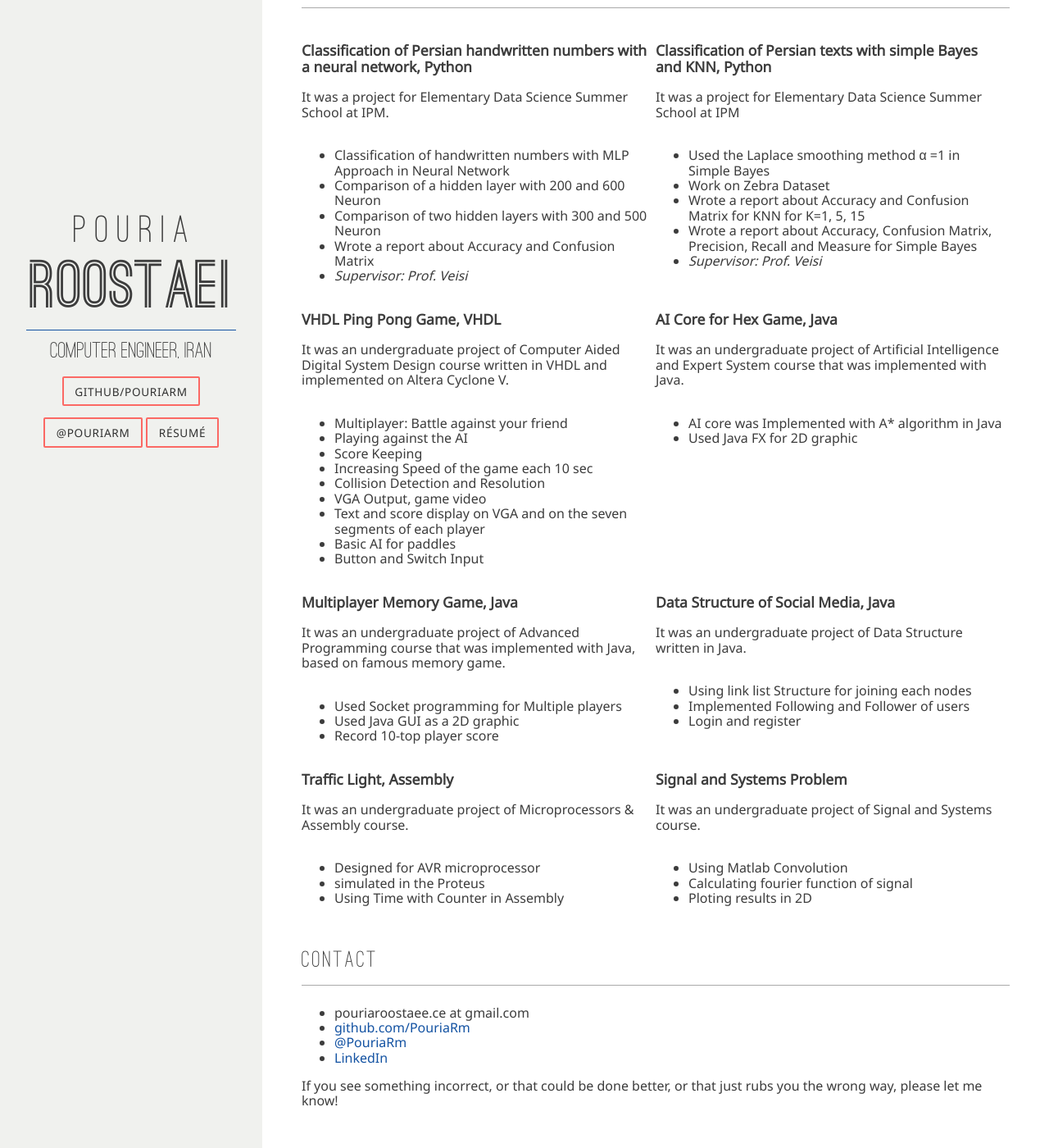
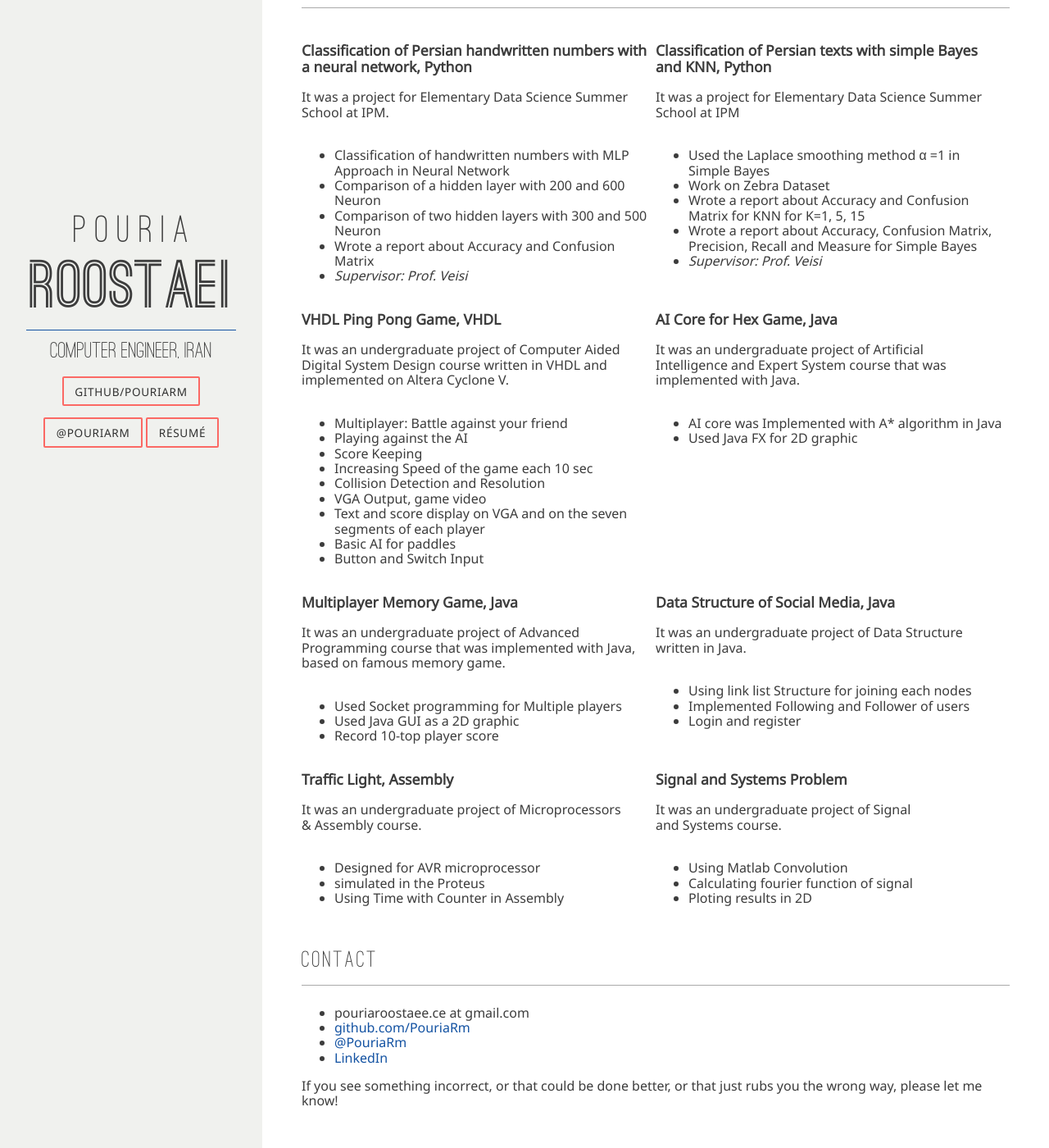
Before and after one commit to PouriaRm/PouriaRm.github.io, a Jekyll site: the page built from index.html, in a window 1280 px wide and 1400 px high, scrolled down 3131 px. Shown: the whole window at 82% size. Built offline with Jekyll 4.4.1, drawn with Linux system fonts in a browser that asks for light colours; nearby versions of some CDN libraries.

```diff
--- a/_data/otherprojects.yml
+++ b/_data/otherprojects.yml
@@ -39,7 +39,7 @@
     </ul>
 - name:  <b>AI Core for Hex Game, Java</b>
   about: |
-    It was an undergraduate project of Artificial Intelligence and Expert System course that was implemented with Java. <br>
+    It was an undergraduate project of Artificial <br/>Intelligence and Expert System course that was implemented with Java. <br>
     <br>
     <ul>
     <li>AI core was Implemented with A* algorithm in Java</li>
@@ -47,7 +47,7 @@
     </ul>
 - name:  <b>Multiplayer Memory Game, Java</b>
   about: |
-    It was an undergraduate project of Advanced Programming course that was implemented with Java, based on famous memory game.
+    It was an undergraduate project of Advanced <br/>Programming course that was implemented with Java, based on famous memory game.
     <br><br>
     <ul>
     <li>Used Socket programming for Multiple players</li>
@@ -66,7 +66,7 @@
 
 - name: <b>Traffic Light, Assembly</b>
   about: |
-   It was an undergraduate project of Microprocessors & Assembly course.
+   It was an undergraduate project of Microprocessors<br/> & Assembly course.
    <br/><br/>
    <ul>
    <li>Designed for AVR microprocessor </li>
@@ -75,7 +75,7 @@
    </ul>
 - name: <b>Signal and Systems Problem</b>
   about: |
-    It was an undergraduate project of Signal and Systems course.
+    It was an undergraduate project of Signal<br/> and Systems course.
     <br><br>
     <ul>
     <li>Using Matlab Convolution</li>
```
